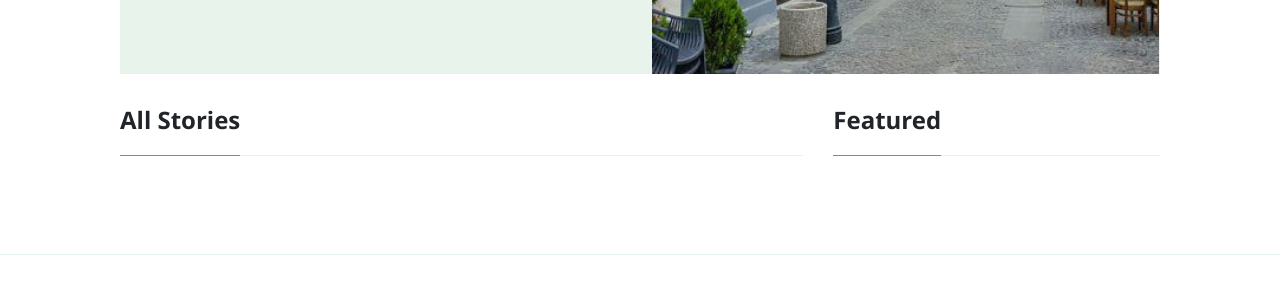
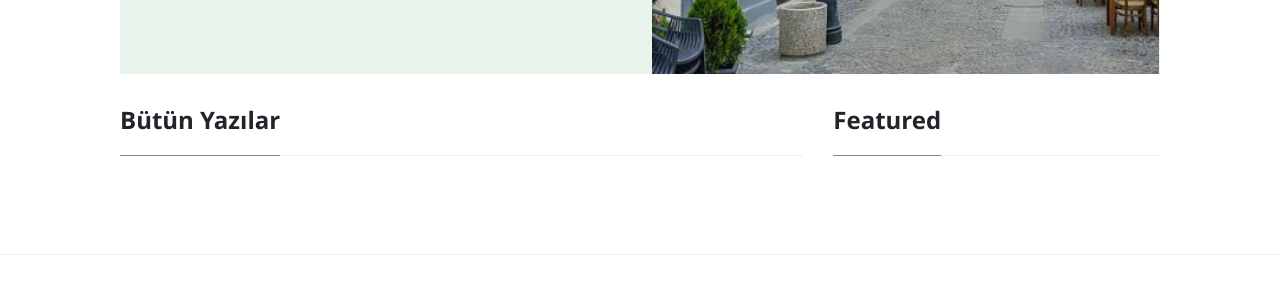
Before and after one commit to egecolpan/egecolpan.github.io, a Jekyll site: the page built from index.html, in a window 1280 px wide and 1209 px high. Shown: the part 860-1150 px from the top of the window. Built offline with Jekyll 4.4.1, drawn with Linux system fonts in a browser that asks for light colours; nearby versions of some CDN libraries; the list of posts is cut into pages by our own code.

Commit message:
Update index.html

```diff
--- a/index.html
+++ b/index.html
@@ -168,7 +168,7 @@
 
     <div class="col-md-8 main-loop">
 
-        <h4 class="font-weight-bold spanborder"><span>All Stories</span></h4>
+        <h4 class="font-weight-bold spanborder"><span>Bütün Yazılar</span></h4>
 
 
         {% for post in paginator.posts %}
```
